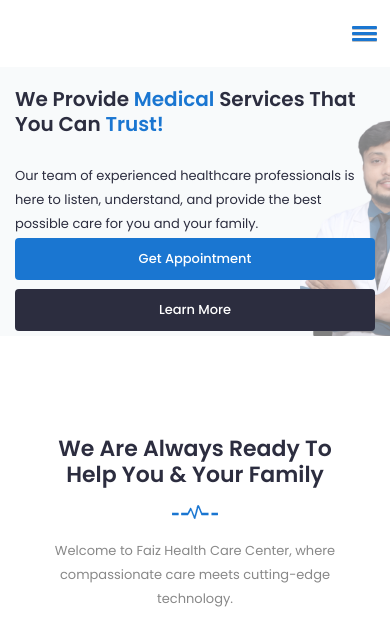
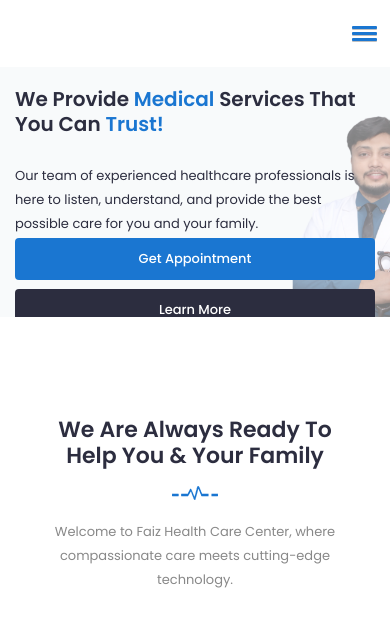
Before and after one commit to FaizAgha1234/Faiz_Health_Care, a plain HTML site: page index.html in a window 390 px wide. Shown: the part 169-803 px from the top of the page. Drawn offline with Linux system fonts and the light colour scheme; a script that the page names is missing.

Commit message:
third commit

```diff
--- a/css/responsive.css
+++ b/css/responsive.css
@@ -1060,7 +1060,7 @@ Version:	1.1
 	text-align: center;
 }
 .slider .single-slider {
-	height: 269px;
+	height: 250px;
 }
 .schedule {
 	background: #fff;
```
